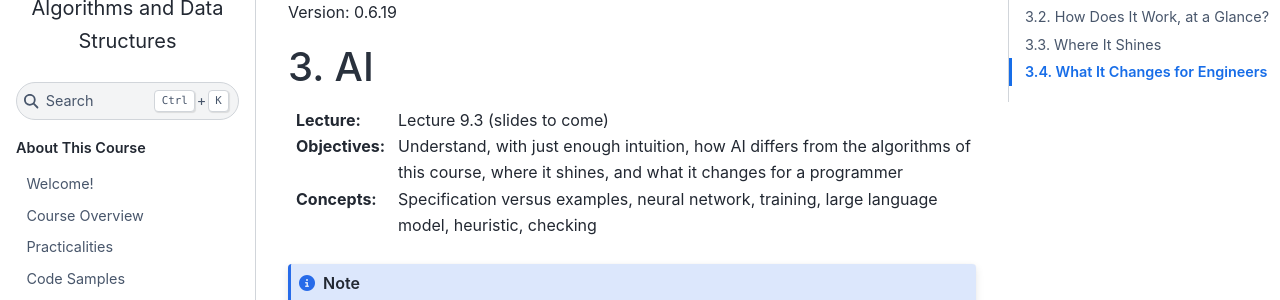
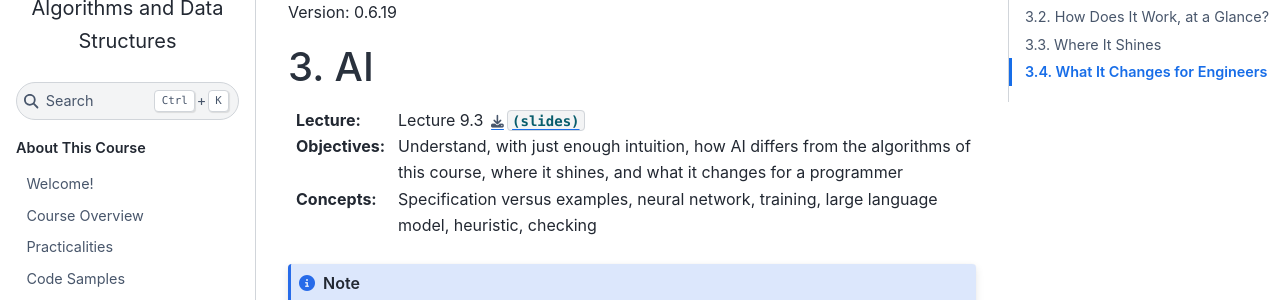
Before and after one commit to fchauvel/ntnu-idata2302-website, a Sphinx documentation site: the page built from source/beyond/ai/index.rst, in a window 1280 px wide and 900 px high. Shown: the part 137-437 px from the top of the window. Built offline with Sphinx 7.4.7 and the Sphinx Book theme 1.1.4, drawn with Linux system fonts in a browser that asks for light colours.

Commit message:
content: link the slides on AI
Co-Authored-By: Claude Sonnet 5.5 <noreply@anthropic.com>

```diff
--- a/source/beyond/ai/index.rst
+++ b/source/beyond/ai/index.rst
@@ -2,7 +2,8 @@
 AI
 ==
 
-:Lecture: Lecture 9.3 (slides to come)
+:Lecture: Lecture 9.3 :download:`(slides)
+          <https://studntnu-my.sharepoint.com/:p:/g/personal/franckc_ntnu_no/IQA_kddSpNoBQJlgmARqO39jAZeglBXwuoPj19pc_CF-VWU?e=4EZYuR>`
 :Objectives: Understand, with just enough intuition, how AI differs from the
              algorithms of this course, where it shines, and what it changes
              for a programmer
```
